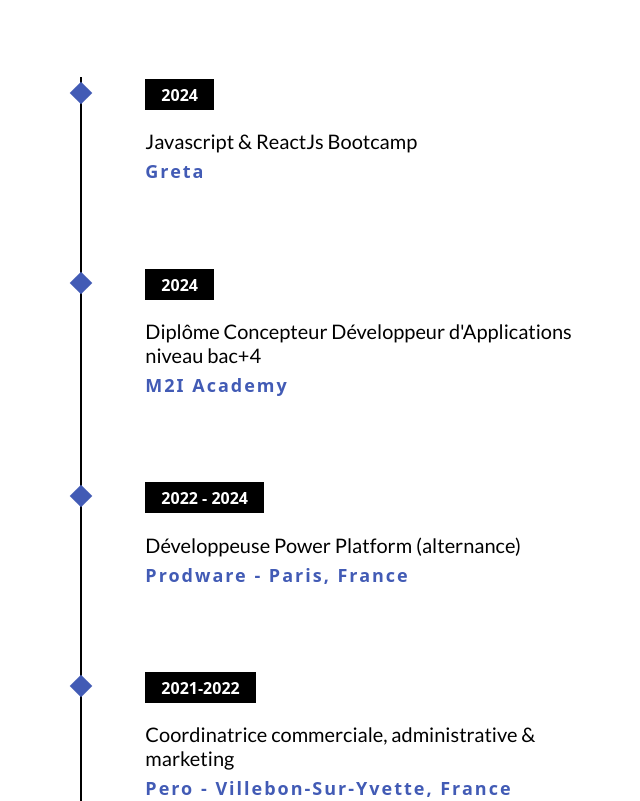
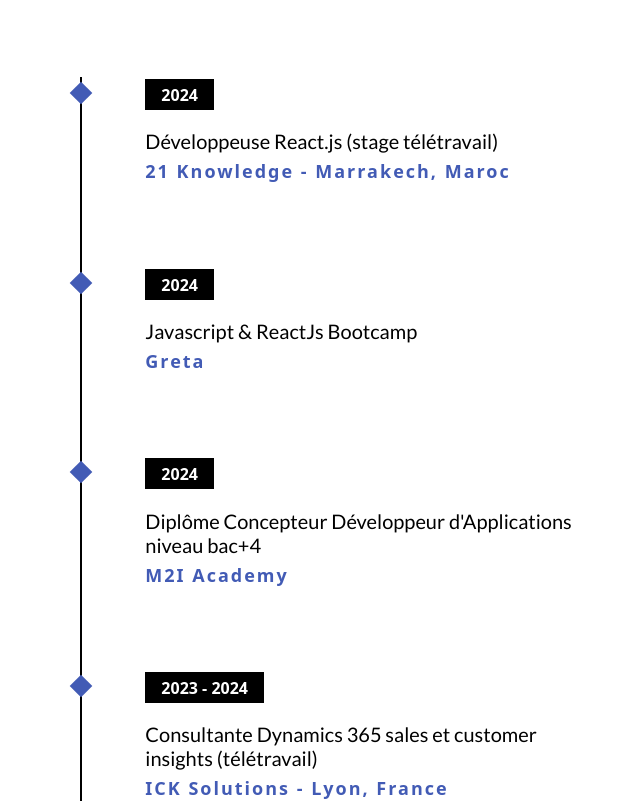
Before and after one commit to natacha-phl/portfolio, a React (Vite) app: page / in a window 1280 px wide. Shown: the part 2100-2901 px from the top of the page, without its empty margins (334-974 px from the left). Built offline with nearby package versions, Linux system fonts and the light colour scheme; a web font is replaced by a local one.

Commit message:
projects correction

```diff
--- a/src/components/Experience.jsx
+++ b/src/components/Experience.jsx
@@ -20,6 +20,16 @@
       <div className="experience-container container">
         <div className="col-md-10 mx-auto">
           <ul className="timeline">
+
+          <li className="timeline-event" data-aos="fade-up">
+              <label className="timeline-event-icon"></label>
+              <div className="timeline-event-copy">
+                <p className="timeline-event-thumbnail">2024</p>
+                <h4>{texts.experience22}</h4>
+                <h5>{texts.company22}</h5>
+              </div>
+            </li>
+
             <li className="timeline-event" data-aos="fade-up">
               <label className="timeline-event-icon"></label>
               <div className="timeline-event-copy">
@@ -36,6 +46,16 @@
                 <h5>M2I Academy</h5>
               </div>
             </li>
+
+            <li className="timeline-event" data-aos="fade-up">
+              <label className="timeline-event-icon"></label>
+              <div className="timeline-event-copy">
+                <p className="timeline-event-thumbnail">2023 - 2024</p>
+                <h4>{texts.experience11}</h4>
+                <h5>{texts.company11}</h5>
+              </div>
+            </li>
+
 
             <li className="timeline-event" data-aos="fade-up">
               <label className="timeline-event-icon"></label>
--- a/src/components/translations/english.json
+++ b/src/components/translations/english.json
@@ -1,6 +1,8 @@
 {
   "title": "Full stack developer",
   "description": "Full stack developer driven by a passion for the digital world, I started my career in e-commerce and digital marketing. Working on projects like website redesigns naturally led me to specialize in web development. With a degree in application design and development, I now combine technical expertise and creativity to deliver modern and efficient solutions. I’m ready to bring my skills to new challenges as a full stack developer.",
+  "experience22": "React.js Déveloper (internship remote) ",
+  "company22": "21 Knowledge - Marrakech, Marocco",
   "diploma1": "Javascript & ReactJs Bootcamp",
   "school1": "Greta92",
   "diploma2": "Bachelor's degree in web application design and development",
@@ -9,6 +11,8 @@
   "school3": "WEBFORCE3 Paris 4",
   "diploma4": "Master's degree in International Business Administration with a major in e-commerce.",
   "school4": "Université Paris-Est-Créteil - Créteil, France",
+  "experience11": "Dynamics 365 sales and customer insights Consultant (remote)",
+  "company11": "ICK Solutions - Lyon, France",
   "experience1": "Power Platform & Dynamics 365 Developer",
   "company1": "Prodware - Paris, France",
   "experience2": "Sales, marketing and administrative coordinator",
--- a/src/components/translations/french.json
+++ b/src/components/translations/french.json
@@ -2,6 +2,8 @@
 
     "title": "Développeuse full stack",
     "description": "Développeuse full stack passionnée, j’ai d’abord construit mon expertise dans l’e-commerce et le marketing digital, en travaillant notamment sur des projets de refonte de sites web. Cette expérience m’a naturellement conduit à me spécialiser dans le développement web, où j’allie créativité et compétences techniques pour concevoir des solutions modernes et performantes. Diplômée en conception et développement d’applications, je suis prête à relever de nouveaux défis en tant que développeuse full stack",
+    "experience22": "Développeuse React.js (stage télétravail) ",
+    "company22": "21 Knowledge - Marrakech, Maroc",
     "diploma1": "Javascript & ReactJs Bootcamp",
     "school1": "Greta 92",
     "diploma2": "Diplôme Concepteur Développeur d'Applications niveau bac+4",
@@ -10,6 +12,8 @@
     "school3": "WEBFORCE3 Paris 4",
     "diploma4": "Diplôme Master Commerce Electronique",
     "school4": "Université Paris-Est-Créteil - Créteil, France",
+    "experience11": "Consultante Dynamics 365 sales et customer insights (télétravail)",
+    "company11": "ICK Solutions - Lyon, France",
     "experience1": "Développeuse Power Platform (alternance)",
     "company1": "Prodware - Paris, France",
     "experience2": "Coordinatrice commerciale, administrative & marketing",
--- a/src/data/projects.json
+++ b/src/data/projects.json
@@ -6,7 +6,7 @@
     "links": {
       "liveDemo": "https://github.com/natacha-phl/21knowledge-accountant-app",
       "repository": "",
-      "image": "/assets/images/myvipspa.png"
+      "image": "/assets/images/expenses-tracking.png"
     }
   },
     {
```
Also changed, not shown: public/assets/images/expenses-tracking.png (added).
